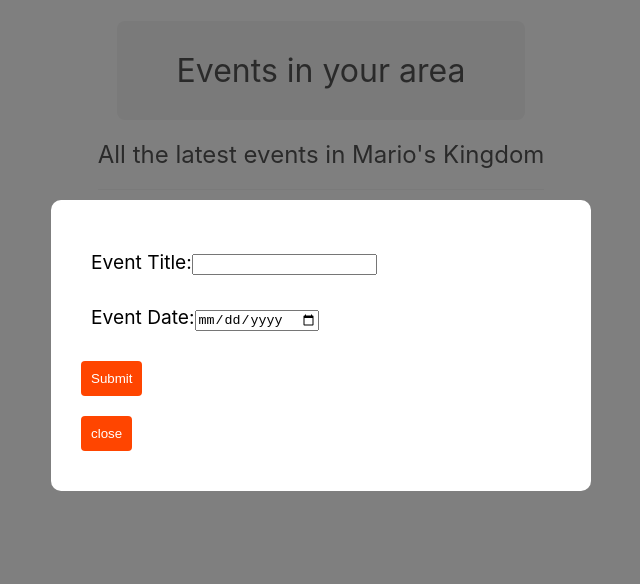
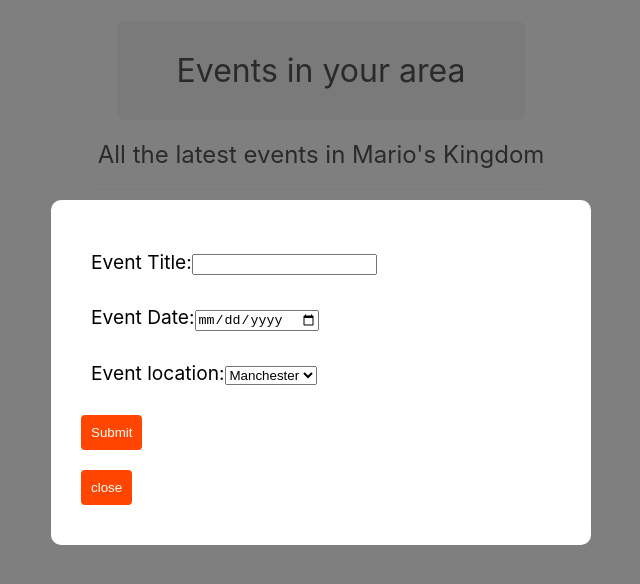
Before and after one commit to NikolasLyons/myfirstreactapp, a React (Create React App) app in the folder my-second-react-app/: page / in a window 1280 px wide. Both pictures are taken after a click on the button "Add New Event". Shown: the top 584 px of the page, without its empty margins (319-959 px from the left). Built offline with nearby package versions, Linux system fonts and the light colour scheme.

Commit message:
wrking on useRef

```diff
--- a/my-second-react-app/src/App.js
+++ b/my-second-react-app/src/App.js
@@ -19,6 +19,7 @@
     setEvents((prevEvents) => {
       return [...prevEvents, event]
     })
+    setShowModal(false)
 
   }
 
--- a/my-second-react-app/src/components/EventList.js
+++ b/my-second-react-app/src/components/EventList.js
@@ -8,6 +8,7 @@
     <div>{events.map((event) => (
       <div className={styles.card} key={event.id}>
         <h2>{event.title}</h2>
+        <p>{event.location} - {event.date}</p>
         <button onClick={() => handleClick(event.id)}>Delete event</button>
       </div>
     ))}</div>
--- a/my-second-react-app/src/components/NewEventForm.js
+++ b/my-second-react-app/src/components/NewEventForm.js
@@ -8,9 +8,11 @@
 
   const [title, setTitle] = useState('')
   const [date, setDate] = useState('')
+  const [location, setLocation] = useState("Manchester")
   const resetForm = () => {
     setTitle('')
     setDate('')
+    setLocation("Manchester")
   }
 
   const handleSubmit = (e) => {
@@ -20,6 +22,7 @@
     const event = {
       title: title,
       date: date,
+      location: location,
       id: Math.floor(Math.random() * 10000)
 
     }
@@ -36,6 +39,14 @@
         <span>Event Date:</span>
         <input type='date' onChange={(e) => setDate(e.target.value)} value={date} />
       </label>
+      <label>
+        <span>Event location:</span>
+        <select onChange={(e) => setLocation(e.target.value)}>
+          <option value="manchester">Manchester</option>
+          <option value="london">London</option>
+          <option value="cardiff">Cardiff</option>
+        </select>
+      </label>
       <button>Submit</button>
     </form>
   )
--- a/my-second-react-app/src/index.js
+++ b/my-second-react-app/src/index.js
@@ -6,9 +6,9 @@
 
 const root = ReactDOM.createRoot(document.getElementById('root'));
 root.render(
-  <React.StrictMode>
-    <App />
-  </React.StrictMode>
+
+  <App />
+
 );
 
 // If you want to start measuring performance in your app, pass a function
```
